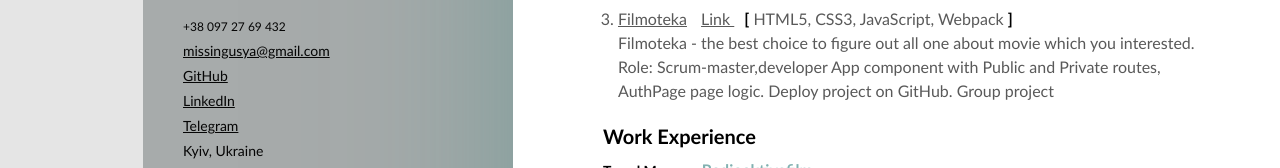
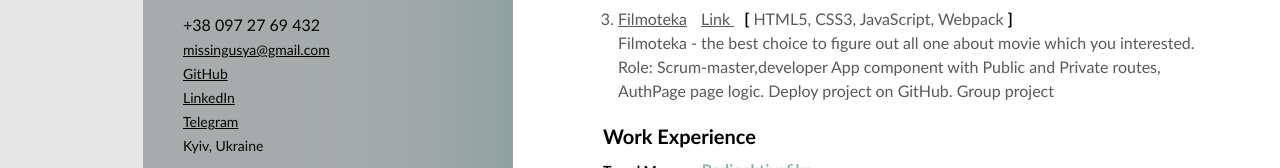
Before and after one commit to Inhaasap/Curriculum_Vitae, a plain HTML site: page index.html in a window 1280 px wide. Shown: the part 632-800 px from the top of the page. Drawn offline with Linux system fonts and the light colour scheme.

Commit message:
Update styles.css

```diff
--- a/styles/styles.css
+++ b/styles/styles.css
@@ -339,12 +339,3 @@ h6 {
   font-size: 14px;
   line-height: 24px;
 }
-
-p {
-  font-style: normal;
-  font-weight: 400;
-  font-size: 12px;
-  line-height: 24px;
-  color: #595959;
-  width: 600px;
-}
```
